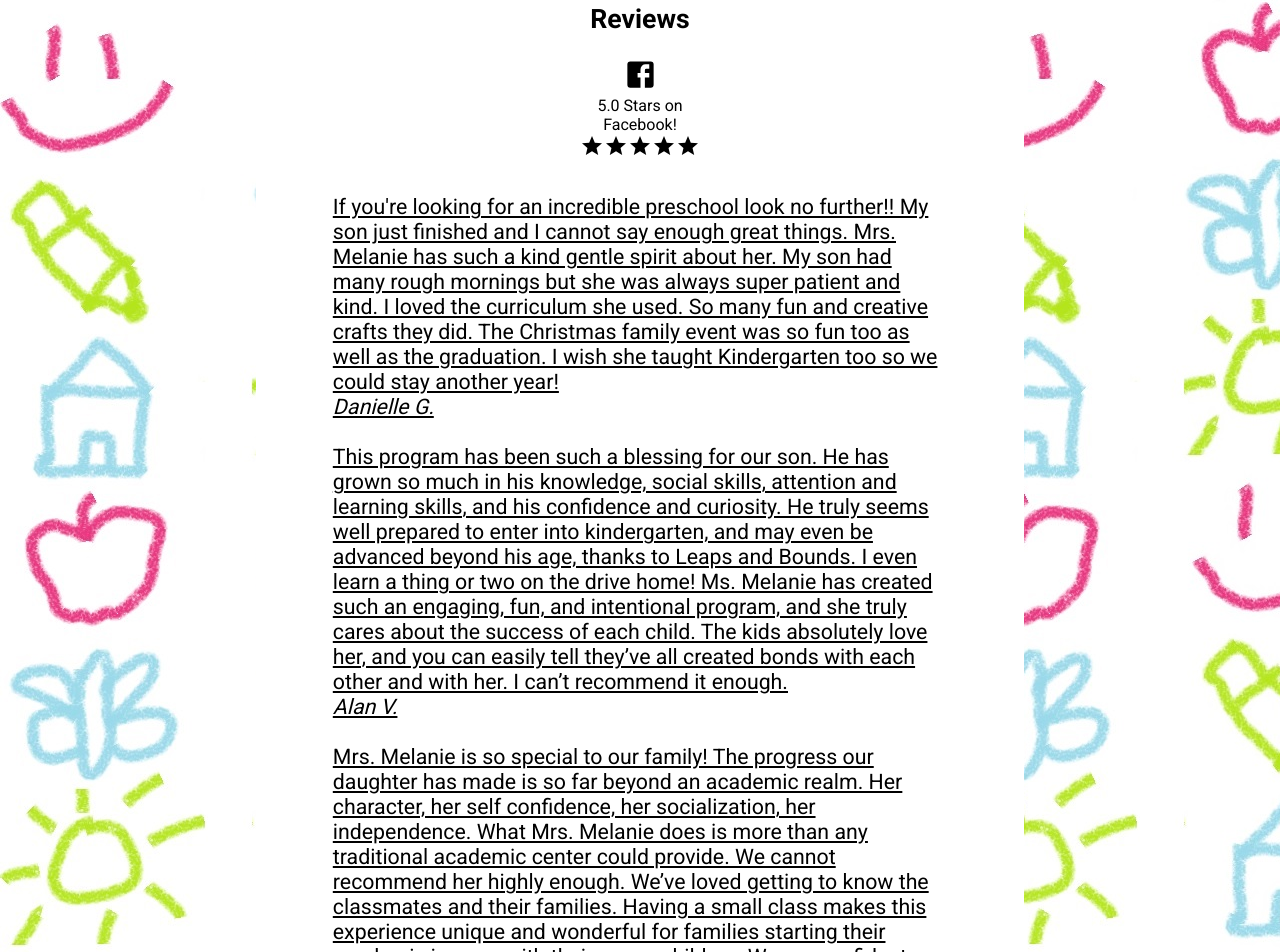
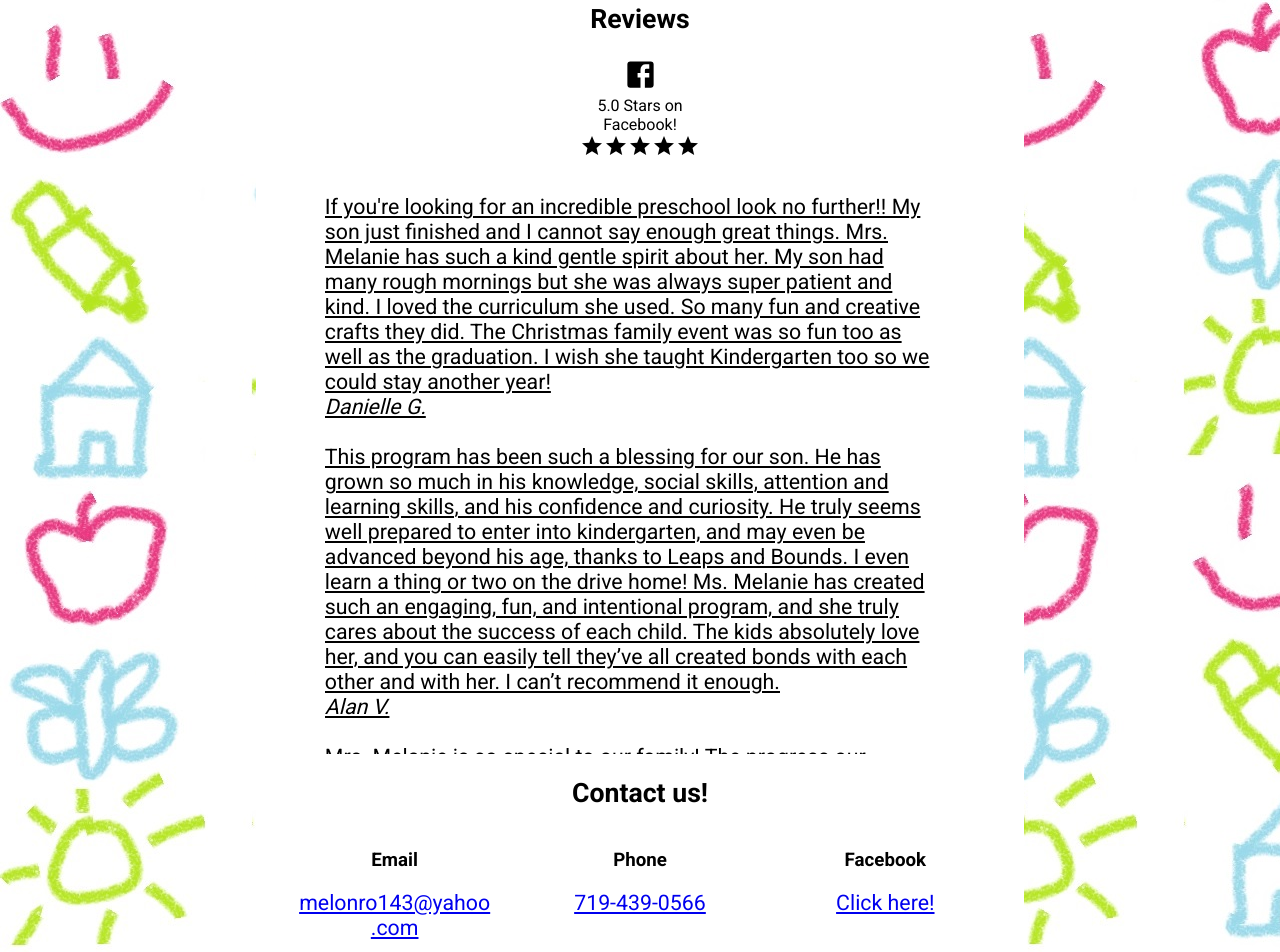
Before and after one commit to hewitson-j/leaps-and-bounds-new, a React (Vite) app: page / in a window 1280 px wide. Shown: the part 3102-4054 px from the top of the page. Built offline with nearby package versions, Linux system fonts and the light colour scheme.

Commit message:
Finished styling for reviews content

```diff
--- a/src/components/Reviews.css
+++ b/src/components/Reviews.css
@@ -19,3 +19,11 @@
   cursor: pointer;
   color: red;
 }
+
+.reviews .reviews-content {
+  min-height: 400px;
+  height: 70vh;
+  max-height: 900px;
+  overflow: auto;
+  padding-right: 1rem;
+}
--- a/src/components/Reviews.tsx
+++ b/src/components/Reviews.tsx
@@ -35,7 +35,7 @@ export default function Reviews() {
           })}
         </span>
       </div>
-      <p>
+      <p className="reviews-content">
         <a
           href="https://www.facebook.com/MsMelanieTrujillo/reviews"
           target="_blank"
```
